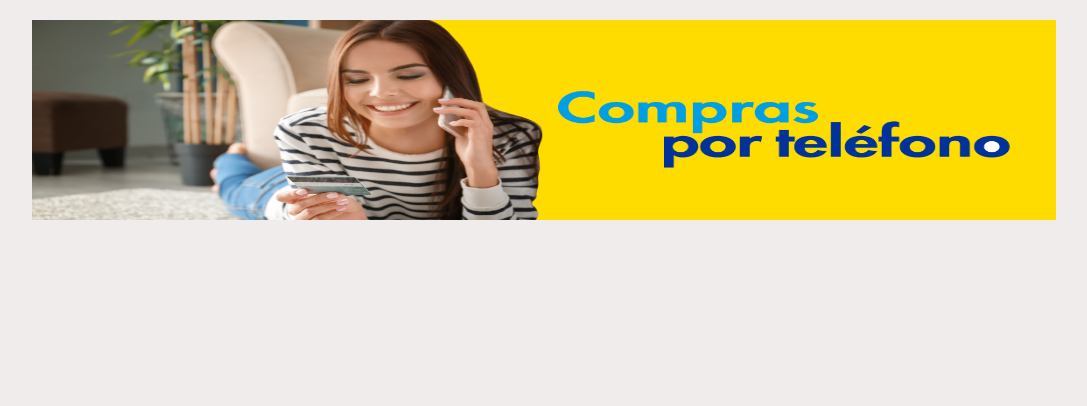
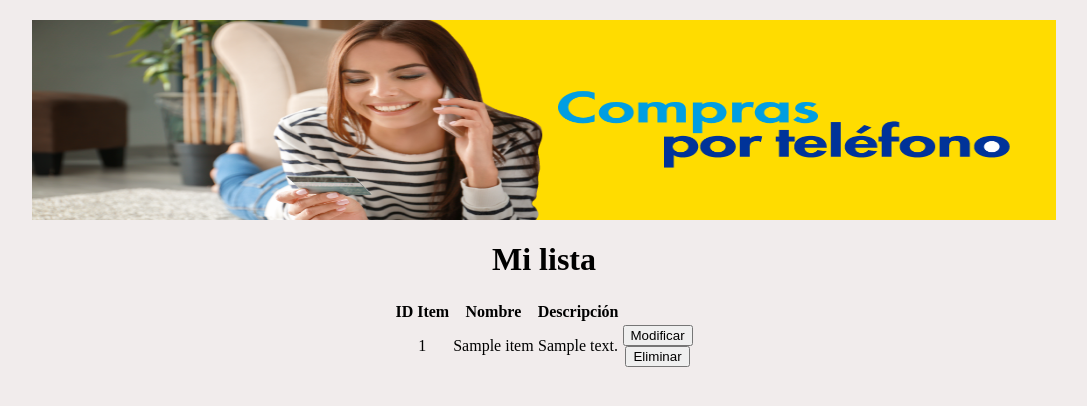
Before and after one commit to linopaul1512/Ejercicioevaluado3, a FastAPI app: page / in a window 1280 px wide. Shown: the part 80-486 px from the top of the page, without its empty margins (96-1183 px from the left). Run offline with FastAPI, Linux system fonts and the light colour scheme; tables that the repository leaves empty hold one stand-in row (values such as "Sample post").

Commit message:
cambios con Siberia

```diff
--- a/ejercicioevaluado3/main.py
+++ b/ejercicioevaluado3/main.py
@@ -6,7 +6,7 @@ import crud, models, schemas
 from sqlApp.database import SessionLocal, engine
 from starlette.responses import RedirectResponse, HTMLResponse
 from starlette.status import HTTP_303_SEE_OTHER
-
+from fastapi import Depends
 # Crear todas las tablas en la base de datos
 models.Base.metadata.create_all(bind=engine)
 
@@ -16,6 +16,7 @@ app = FastAPI()
 # Montar el directorio estático para servir archivos estáticos
 app.mount("/static", StaticFiles(directory="static"), name="static")
 
+#Ya
 # Configurar Jinja2 para la renderización de plantillas
 templates = Jinja2Templates(directory="templates")
 
@@ -65,12 +66,12 @@ async def get_item(request: Request, item_id: int, db: Session = Depends(get_db)
     """
     Esta ruta maneja la solicitud GET a la URL "/items/{item_id}".
     Busca un item en la base de datos por su ID. Si el item no existe, lanza un HTTP 404.
-    Si el item existe, renderiza la plantilla 'item_edit.html', pasando el item a la plantilla.
+    Si el item existe, renderiza la plantilla 'detalles.item', pasando el item a la plantilla.
     """
     db_item = crud.item_id(db, item_id=item_id)
     if db_item is None:
         raise HTTPException(status_code=404, detail="Item not found")
-    return templates.TemplateResponse("item_edit.html", {"request": request, "item": db_item})
+    return templates.TemplateResponse("detalles.html", {"request": request, "item": db_item})
 
 # Ruta para mostrar el formulario de modificar item
 @app.get("/items/update/{item_id}", response_class=HTMLResponse)
--- a/ejercicioevaluado3/templates/base.html
+++ b/ejercicioevaluado3/templates/base.html
@@ -17,8 +17,14 @@
     </header>
 
 
+
+
     <div class="banner">
         <img class="Banner_img" src="/static/img/Banner_1.png" alt="Banner_1">
     </div>
+
+    {% block content %} {% endblock %}
+
+
 </body>
 </html>
```
